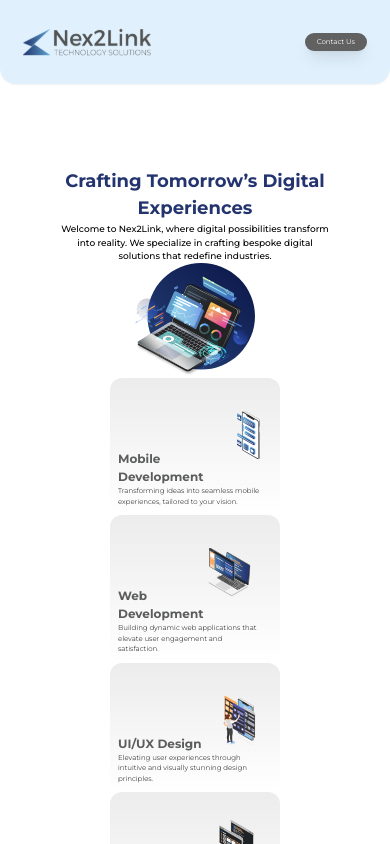
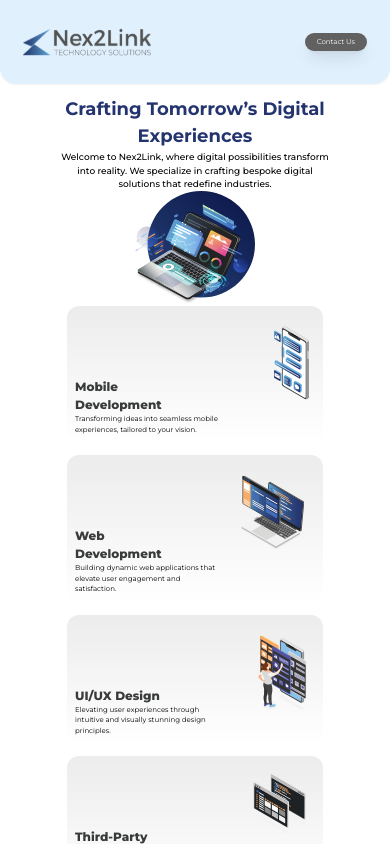
Before and after one commit to Omkarc284/n2l-try, a React (Vite) app: page / in a window 390 px wide. Shown: the top 844 px of the page. Built offline with nearby package versions, Linux system fonts and the light colour scheme.

Commit message:
fixed spacing and cards

```diff
--- a/src/components/Home.jsx
+++ b/src/components/Home.jsx
@@ -12,11 +12,11 @@ const Cards = ({index, props}) => {
       className="flex overflow-hidden"
     >
       <div
-        className='cardcontainer w-[170px] md:w-[144px] lg:w-[288px] hover:bg-gradient-to-b hover:from-[#416EA0] hover:to-[#60AEE0] group'
+        className='cardcontainer xs:w-[256px] sm:w-[170px] md:w-[144px] lg:w-[288px] hover:bg-gradient-to-b hover:from-[#416EA0] hover:to-[#60AEE0] group'
       >
-        <img src={props.image} className='scale-50 sm:scale-75 md:scale-50 xl:scale-100 absolute top-2 right-2 lg:right-6 lg:top-8 md:group-hover:scale-[60%] xl:group-hover:scale-110'/>
-        <h1 className='font-montserrat font-bold text-[#5B5D5C] text-[12px] lg:[18px] xl:text-[24px] pt-16 w-[108px] md:w-[72px] lg:w-[128px] xl:w-[176px] group-hover:text-white'>{props.title}</h1>
-        <p className='w-[144px] md:w-[128px] lg:w-[196px] xl:w-[256px] font-montserrat font-light text-[7px] lg:text-[12px] group-hover:text-white'>{props.description}</p>
+        <img src={props.image} className='scale-75 sm:scale-50 md:scale-50 xl:scale-100 absolute top-2 right-2 lg:right-4 lg:top-4 xs:group-hover:scale-[80%] sm:group-hover:scale-[60%] xl:group-hover:scale-110'/>
+        <h1 className='font-montserrat font-extrabold xl:font-bold text-[#383b3a] text-[12px] lg:[20px] xl:text-[22px] pt-16 w-[108px] md:w-[72px] lg:w-[128px] xl:w-[176px] group-hover:text-white'>{props.title}</h1>
+        <p className='w-[144px] md:w-[128px] lg:w-[196px] xl:w-[216px] font-montserrat font-normal xl:font-light text-[7px] lg:text-[12px] group-hover:text-white'>{props.description}</p>
 
       </div>
     </motion.div>
@@ -27,7 +27,7 @@ const Home = () => {
   return (
 
     <div className=' w-full h-full flex justify-center'>
-        <div className=" max-w-[360px] md:max-w-[640px] lg:max-w-[1080px] xl:max-w-[1280px] justify-center h-full flex flex-col xs:pt-[72px] md:pt-[96px] lg:pt-[144px]">
+        <div className=" max-w-[360px] md:max-w-[640px] lg:max-w-[1080px] xl:max-w-[1280px] justify-center h-full flex flex-col md:pt-[96px] lg:pt-[144px]">
             <div className='flex flex-col md:flex-row items-center  text-center md:text-left '>
               <motion.div variants={textVariant()} className="flex flex-1 flex-col md:-mt-36 pt-8 items-center md:items-start">
                 <h1 className="font-montserrat font-bold w-4/5 text-[#24346F] text-[18px] sm:text-[24px] lg:text-[44px]">Crafting Tomorrow’s Digital Experiences</h1>
@@ -37,7 +37,7 @@ const Home = () => {
 
 
             </div>
-            <div className="md:-mt-8 xl:-mt-36 w-full grid grid-flow-row md:gap-3 lg:gap-8 justify-between grid-cols-1 sm:grid-cols-2 md:grid-cols-4">
+            <div className="md:-mt-8 xl:-mt-36 w-full grid grid-flow-row gap-3 lg:gap-8 justify-between grid-cols-1 sm:grid-cols-2 md:grid-cols-4">
                 {
                   cardData.map((card, index) => (
                     <div className="flex justify-center sm:justify-normal" key={card.id}>
```
